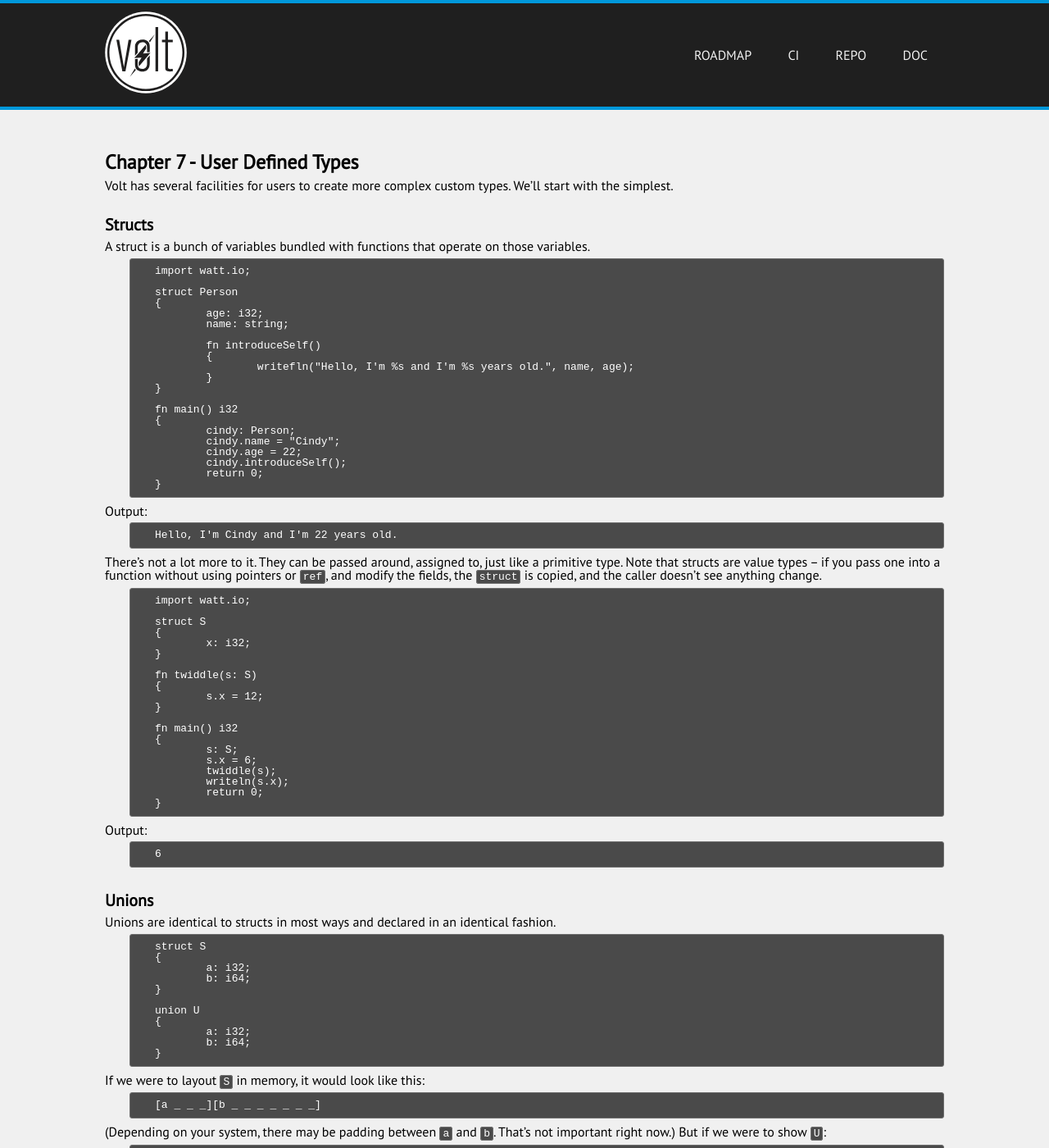
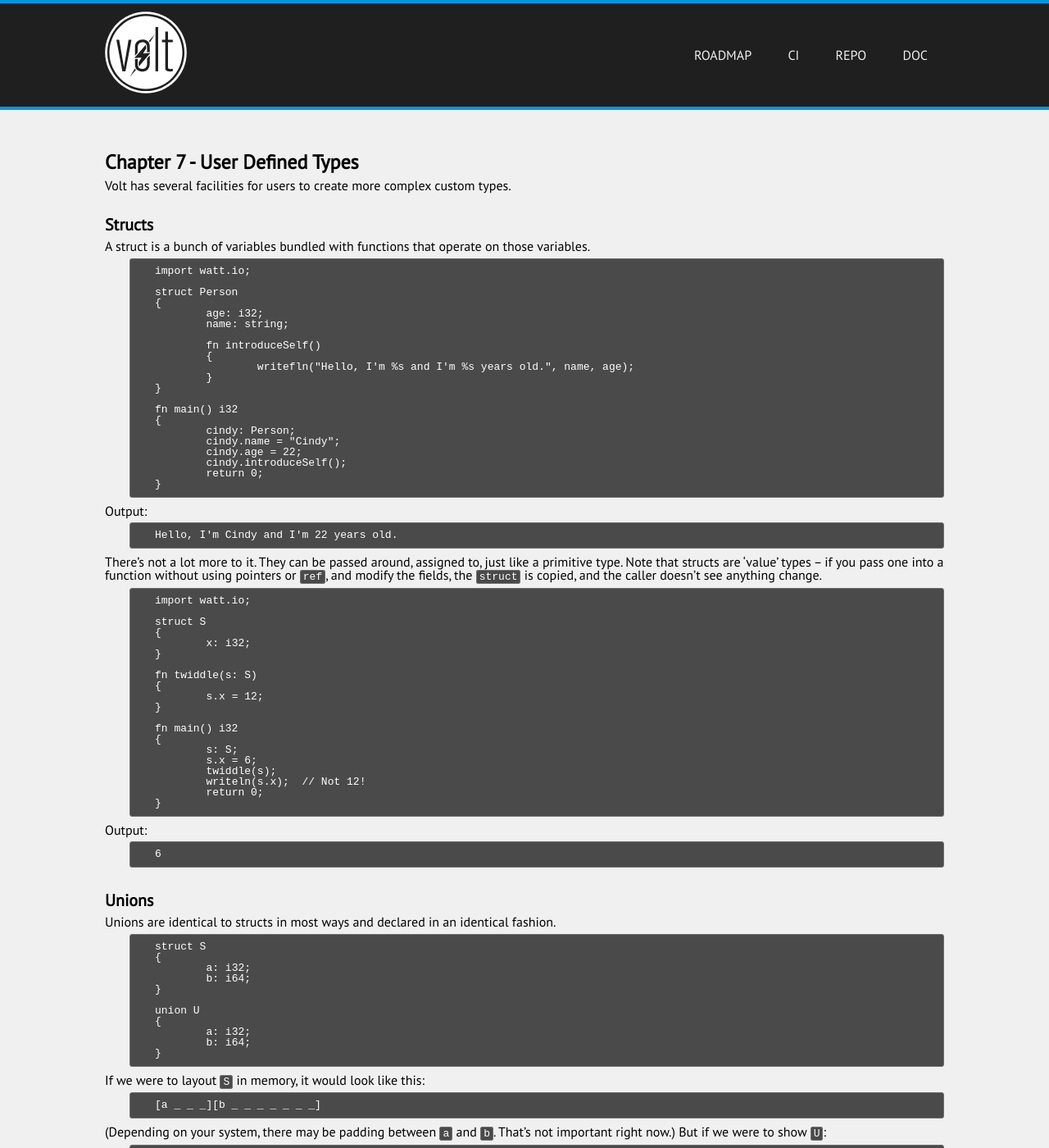
Before and after one commit to VoltLang/Website, a Jekyll site: the page built from doc/tvpl/c7-user-types.md, in a window 1280 px wide and 1400 px high. Shown: the whole window at 82% size. Built offline with Jekyll 4.4.1, drawn with Linux system fonts in a browser that asks for light colours; some of the changed text lies outside the part shown.

Commit message:
doc: tvpl: Chapter 7 phrasing.

```diff
--- a/doc/tvpl/c7-user-types.md
+++ b/doc/tvpl/c7-user-types.md
@@ -4,7 +4,7 @@ layout: page
 ---
 # Chapter 7 - User Defined Types
 
-Volt has several facilities for users to create more complex custom types. We'll start with the simplest.
+Volt has several facilities for users to create more complex custom types.
 
 ## Structs
 
@@ -36,7 +36,7 @@ Output:
 
 	Hello, I'm Cindy and I'm 22 years old.
 
-There's not a lot more to it. They can be passed around, assigned to, just like a primitive type. Note that structs are value types -- if you pass one into a function without using pointers or `ref`, and modify the fields, the `struct` is copied, and the caller doesn't see anything change.
+There's not a lot more to it. They can be passed around, assigned to, just like a primitive type. Note that structs are 'value' types -- if you pass one into a function without using pointers or `ref`, and modify the fields, the `struct` is copied, and the caller doesn't see anything change.
 
 	import watt.io;
 
@@ -55,7 +55,7 @@ There's not a lot more to it. They can be passed around, assigned to, just like
 		s: S;
 		s.x = 6;
 		twiddle(s);
-		writeln(s.x);
+		writeln(s.x);  // Not 12!
 		return 0;
 	}
 
```
Also changed, not shown: other parts of doc/tvpl/c7-user-types.md (+3 -3 lines).
